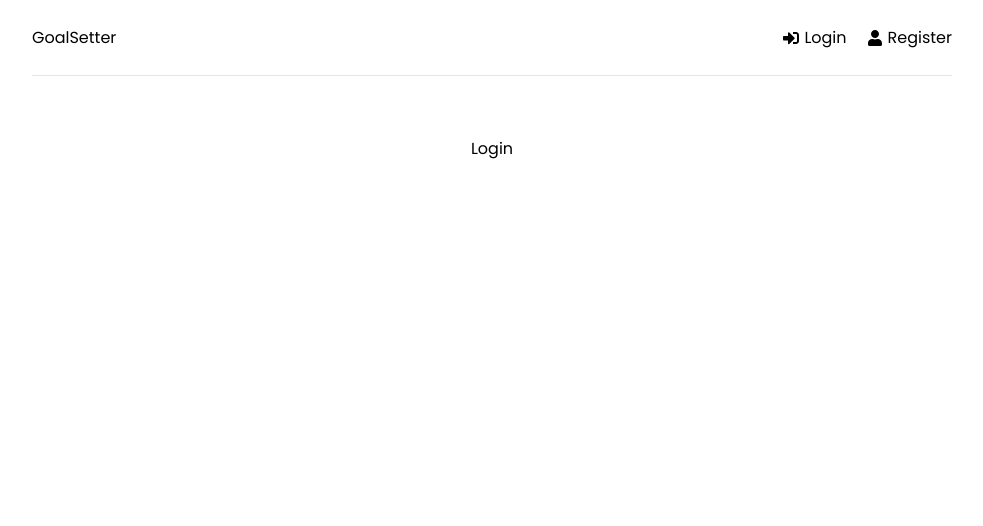
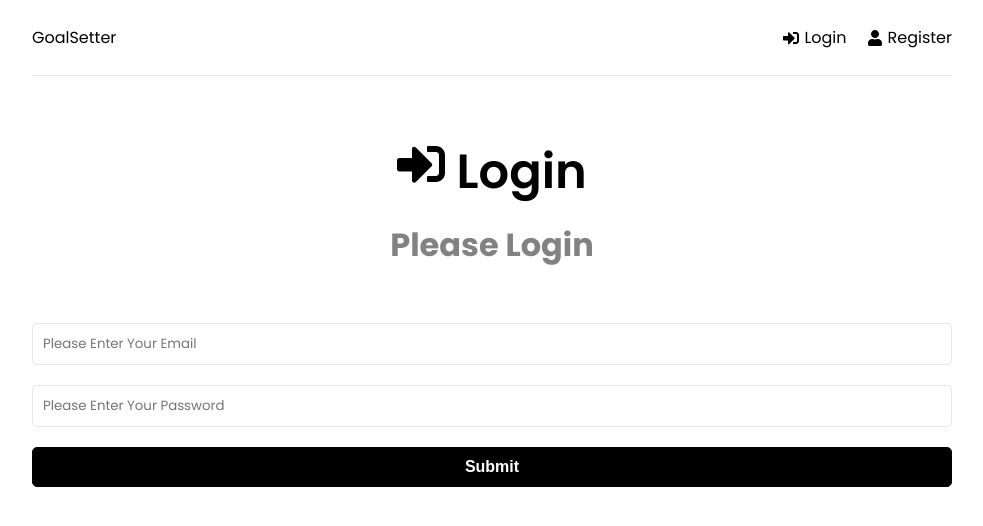
Before and after one commit to enukeWebDev/MERN_App, a React (Create React App) app in the folder frontend/: page /login in a window 1280 px wide. Shown: the top 526 px of the page, without its empty margins (148-1131 px from the left). Built offline with nearby package versions, Linux system fonts and the light colour scheme.

Commit message:
complete the login page

```diff
--- a/frontend/src/pages/Login.jsx
+++ b/frontend/src/pages/Login.jsx
@@ -1,9 +1,91 @@
-import React from 'react'
+import React, { useState, useEffect } from 'react';
+import { FaSignInAlt } from 'react-icons/fa';
+
 
 function Login() {
+
+  const [formData, setFormData] = useState({
+    email: '',
+    password: '',
+  })
+
+  const { email, password } = formData;
+
+  const onChange = (e) => {
+    setFormData((prevState) => ({
+      ...prevState,
+      [e.target.name]: e.target.value,
+    }))
+  }
+
+  const onSubmit = (e) => {
+    e.preventDefault();
+  }
+
   return (
-    <div>Login</div>
+    <>
+      <section className="heading">
+        <h1>
+          <FaSignInAlt /> Login
+        </h1>
+        <p>Please Login</p>
+      </section>
+
+      <section>
+        <form onSubmit={onSubmit}>
+          {/* <div className="form-group">
+            <input
+              type="text"
+              className="form-control"
+              id="name"
+              name="name"
+              value={name}
+              placeholder="Please Enter Your Name"
+              onChange={onChange} />
+          </div> */}
+
+          <div className="form-group">
+            <input
+              type="email"
+              className="form-control"
+              id="email"
+              name="email"
+              value={email}
+              placeholder="Please Enter Your Email"
+              onChange={onChange} />
+          </div>
+
+          <div className="form-group">
+            <input
+              type="password"
+              className="form-control"
+              id="password"
+              name="password"
+              value={password}
+              placeholder="Please Enter Your Password"
+              onChange={onChange} />
+          </div>
+
+          {/* <div className="form-group">
+            <input
+              type="password"
+              className="form-control"
+              id="password2"
+              name="password2"
+              value={password2}
+              placeholder="Please Confirm Your Password"
+              onChange={onChange} />
+          </div> */}
+
+          <div className="form-group">
+            <button type="submit" className="btn btn-block">
+              Submit
+            </button>
+          </div>
+        </form>
+      </section>
+    </>
   )
 }
 
-export default Login
+export default Login;
--- a/package.json
+++ b/package.json
@@ -5,7 +5,8 @@
   "main": "server.js",
   "scripts": {
     "start": "node backend/server.js",
-    "server": "nodemon backend/server.js"
+    "server": "nodemon backend/server.js",
+    "client": "npm start --prefix frontend"
   },
   "author": "E. Nuque",
   "license": "ISC",
```
